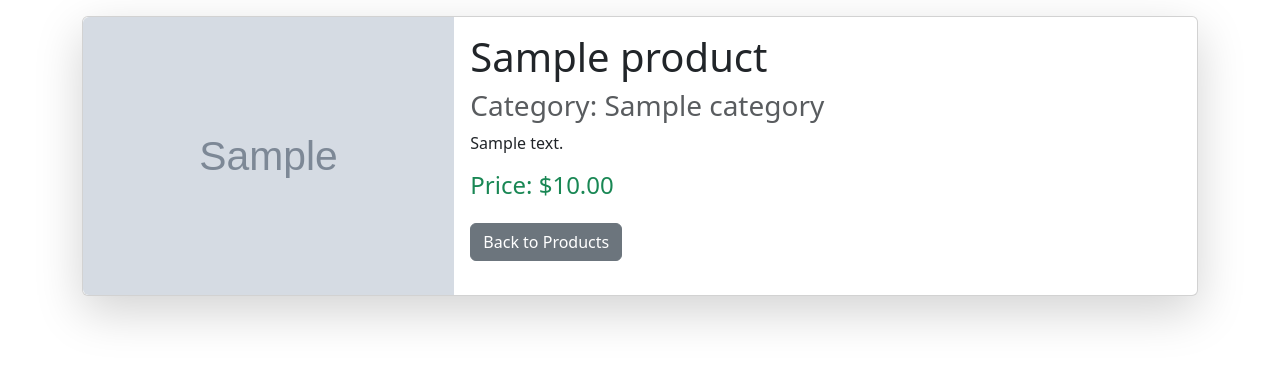
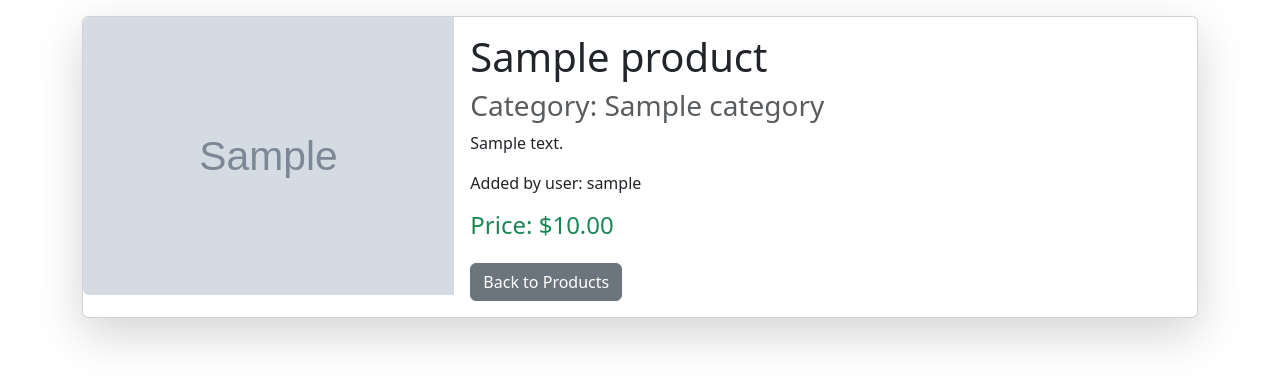
Before and after one commit to andr0man/django_final, a Django app: page /products/1 in a window 1280 px wide. Shown: the part 56-442 px from the top of the page. Run offline with Django 5.2, Linux system fonts and the light colour scheme; tables that the repository leaves empty hold one stand-in row (values such as "Sample post"); grey boxes marked "Sample" are stand-in pictures.

Commit message:
added field user for products

```diff
--- a/onlineStore/categories/models.py
+++ b/onlineStore/categories/models.py
@@ -3,3 +3,6 @@ from django.db import models
 # Create your models here.
 class Category(models.Model):
     name = models.CharField(max_length=100)
+
+    def __str__(self):
+        return self.name
--- a/onlineStore/categories/templates/categories/categories_list.html
+++ b/onlineStore/categories/templates/categories/categories_list.html
@@ -6,7 +6,7 @@
 
 {% block content %}
 <div class="container py-3">
-    {% if user.is_superuser %}
+    {% if user.is_authenticated %}
         <div class="d-flex justify-content-end">
             <a class="btn btn-primary" href="{% url 'categories:new-category' %}">Create category</a>
         </div>
--- a/onlineStore/categories/templates/categories/category_page.html
+++ b/onlineStore/categories/templates/categories/category_page.html
@@ -13,6 +13,7 @@
                     <h1 class="card-title">{{ category.name }}</h1>
 
                     <div class="mt-4">
+                        {% if user.is_authenticated %}
                             <button type="button" class="btn btn-success" data-bs-toggle="modal" data-bs-target="#editModal{{ category.id }}">
                                 Edit
                             </button>
@@ -20,6 +21,8 @@
                             <button type="button" class="btn btn-danger" data-bs-toggle="modal" data-bs-target="#deleteModal{{ category.id }}">
                                 Delete
                             </button>
+                        {% endif %}
+
                         <a href="{% url 'categories:list' %}" class="btn btn-secondary">Back to Categorys</a>
                     </div>
                 </div>
--- a/onlineStore/categories/views.py
+++ b/onlineStore/categories/views.py
@@ -27,7 +27,7 @@ def category_new(request):
 
 @login_required(login_url="/users/login")
 def category_delete(request, id):
-    if request.user.is_superuser:
+    if request.user.is_authenticated:
         category = get_object_or_404(Category, id=id)
         category.delete()
     return redirect("categories:list")
@@ -36,7 +36,7 @@ def category_delete(request, id):
 def category_edit(request, id):
     category = get_object_or_404(Category, id=id)
 
-    if request.user.is_superuser:
+    if request.user.is_authenticated:
         if request.method == "POST":
             category.name = request.POST.get("name")
             category.save()
--- a/onlineStore/products/models.py
+++ b/onlineStore/products/models.py
@@ -1,4 +1,5 @@
 from django.db import models
+from django.contrib.auth.models import User
 from categories.models import Category
 
 # Create your models here.
@@ -6,5 +7,6 @@ class Product(models.Model):
     name = models.CharField(max_length=100)
     description = models.TextField(blank=True, null=True)
     price = models.DecimalField(max_digits=10, decimal_places=2)
+    user = models.ForeignKey(User, on_delete=models.CASCADE, default=None)
     category = models.ForeignKey(Category, on_delete=models.CASCADE, related_name='products')
     image = models.ImageField(blank=True, default='product_default.png')
--- a/onlineStore/products/templates/products/product_page.html
+++ b/onlineStore/products/templates/products/product_page.html
@@ -19,6 +19,7 @@
                     <h1 class="card-title">{{ product.name }}</h1>
                     <h3 class="card-text text-muted">Category: {{ product.category.name }}</h3>
                     <p class="card-text">{{ product.description }}</p>
+                    <p class="card-text">Added by user: {{ product.user }}</p>
                     <h4 class="card-text text-success">Price: ${{ product.price }}</h4>
                     <div class="mt-4">
                         <a href="{% url 'products:list' %}" class="btn btn-secondary">Back to Products</a>
--- a/onlineStore/products/templates/products/products_list.html
+++ b/onlineStore/products/templates/products/products_list.html
@@ -6,7 +6,7 @@
 
 {% block content %}
 <div class="container py-3">
-    {% if user.is_superuser %}
+    {% if user.is_authenticated %}
         <div class="d-flex justify-content-end">
             <a class="btn btn-primary" href="{% url 'products:new-product' %}">Create product</a>
         </div>
--- a/onlineStore/products/views.py
+++ b/onlineStore/products/views.py
@@ -27,7 +27,7 @@ def product_new(request):
 
 @login_required(login_url="/users/login")
 def product_delete(request, id):
-    if request.user.is_superuser:
+    if request.user.is_authenticated:
         product = get_object_or_404(Product, id=id)
         product.delete()
     return redirect("products:list")
@@ -36,7 +36,7 @@ def product_delete(request, id):
 def product_edit(request, id):
     product = get_object_or_404(Product, id=id)
 
-    if request.user.is_superuser:
+    if request.user.is_authenticated:
         if request.method == "POST":
             product.name = request.POST.get("name")
             product.description = request.POST.get("description")
```
Also changed, not shown: onlineStore/products/templates/products/product_new.html (+5 -5 lines), onlineStore/products/migrations/0003_product_user_alter_product_image.py (added). Lines whose indentation alone changed are shown as unchanged.
